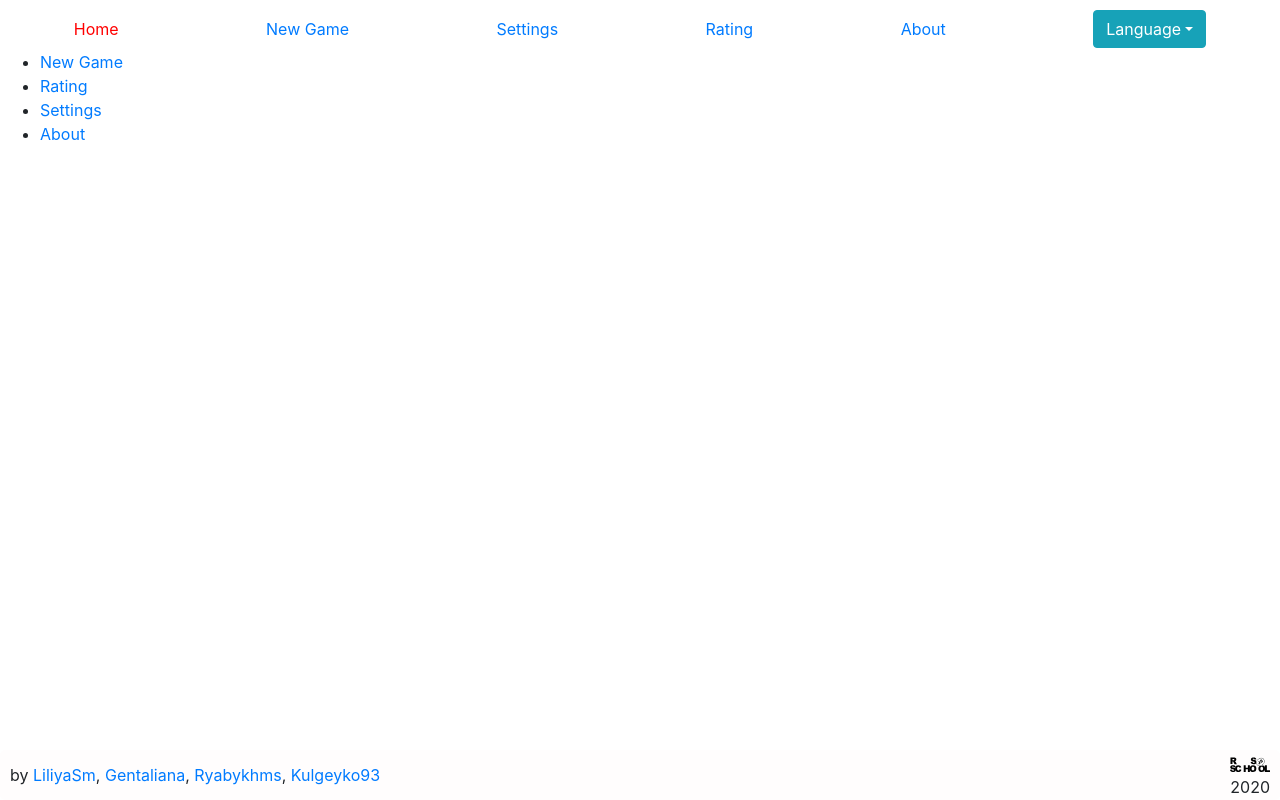
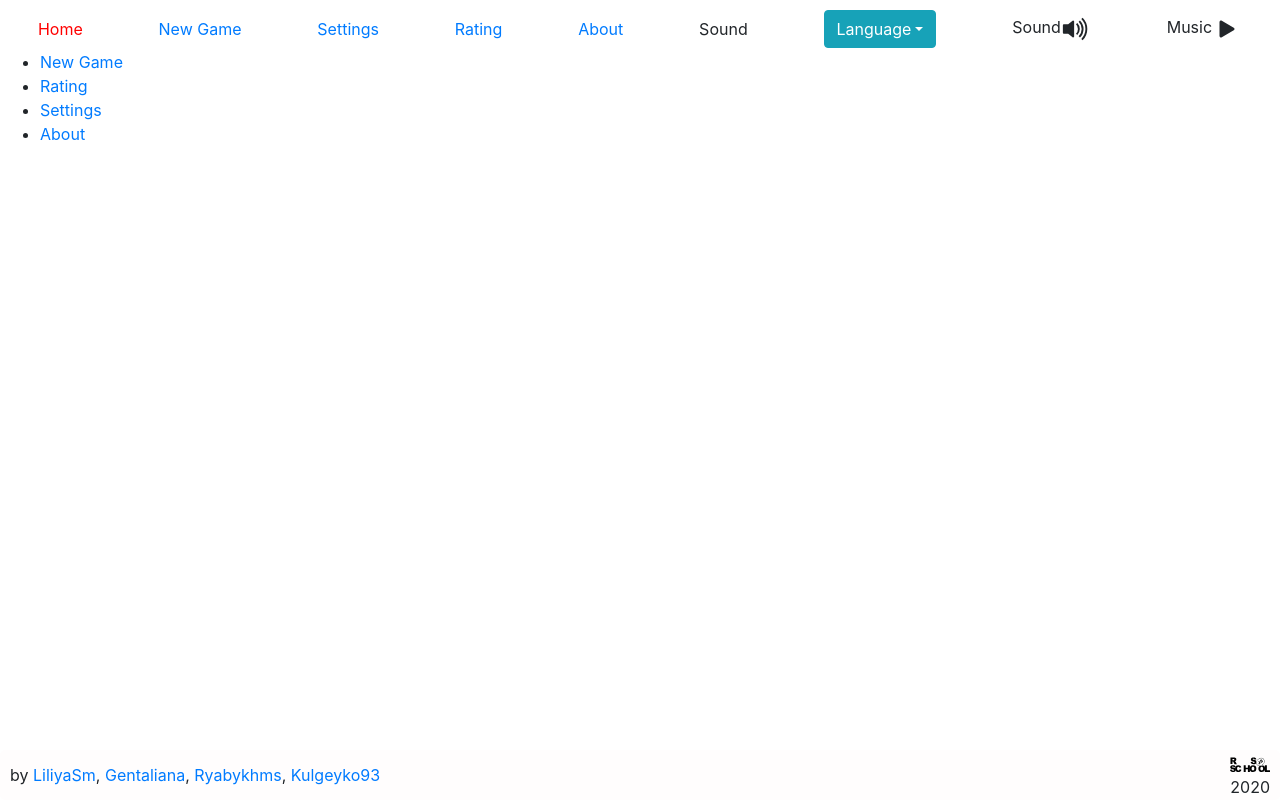
Before and after one commit to gentaliana/rsclone, a React app: page / in a window 1280 px wide. Built offline with nearby package versions, Linux system fonts and the light colour scheme.

Commit message:
RC-106 feat(menu): add buttons sound and music

```diff
--- a/package.json
+++ b/package.json
@@ -67,6 +67,7 @@
     "react-dev-utils": "^11.0.1",
     "react-dom": "^17.0.1",
     "react-i18next": "^11.8.5",
+    "react-icons": "^4.1.0",
     "react-redux": "^7.2.2",
     "react-refresh": "^0.8.3",
     "react-router-dom": "^5.2.0",
--- a/src/assets/locales/en/translation.json
+++ b/src/assets/locales/en/translation.json
@@ -17,7 +17,9 @@
     "newGame": "New Game",
     "settings": "Settings",
     "rating": "Rating",
-    "about": "About"
+    "about": "About",
+    "sound": "Sound",
+    "music": "Music"
   },
   "dropdown": {
     "titles": {
@@ -44,7 +46,6 @@
     "start": "Start"
   },
   "settingPage": {
-    "sound": "Sound",
     "soundOn": "sound on",
     "soundOff": "sound off",
     "firstUser": "First user name",
--- a/src/assets/locales/ru/translation.json
+++ b/src/assets/locales/ru/translation.json
@@ -17,7 +17,9 @@
     "newGame": "Новая игра",
     "settings": "Настройки",
     "rating": "Рейтинг",
-    "about": "Справка"
+    "about": "Справка",
+    "sound": "Звук",
+    "music": "Музыка"
   },
   "dropdown": {
     "titles": {
--- a/src/components/menu/menu.tsx
+++ b/src/components/menu/menu.tsx
@@ -1,9 +1,11 @@
 import React, { useMemo } from 'react';
 import { NavLink } from 'react-router-dom';
+import { setSound, setMusic } from '@store';
 import { DEFAULT_LANG, routes, Languages } from '@constants';
 import { useTranslation } from 'react-i18next';
-import { useSelector } from 'react-redux';
+import { useDispatch, useSelector } from 'react-redux';
 import { IAppState } from '@types';
+import { BsFillVolumeUpFill, BsFillVolumeMuteFill, BsFillPlayFill, BsFillPauseFill } from 'react-icons/bs';
 import { SelectOption } from '../selectOption';
 import './menu.scss';
 
@@ -19,7 +21,13 @@ export const Menu = (): JSX.Element => {
     [t],
   );
 
+  const dispatch = useDispatch();
+  const setIsSound = (sound: boolean) => dispatch(setSound(sound));
+  const setIsMusic = (music: boolean) => dispatch(setMusic(music));
+
   const isGameStart = useSelector((state: IAppState) => state.game.isGameStart);
+  const isSoundOn = useSelector((state: IAppState) => state.settings.isSoundOn);
+  const isMusicOn = useSelector((state: IAppState) => state.settings.isMusicOn);
 
   return (
     <nav>
@@ -49,6 +57,7 @@ export const Menu = (): JSX.Element => {
             {t('menu.about')}
           </NavLink>
         </li>
+        <span>Sound</span>
         {!isGameStart && (
           <li className="menu__item">
             <SelectOption
@@ -58,6 +67,22 @@ export const Menu = (): JSX.Element => {
             />
           </li>
         )}
+        <li className="menu__item">
+          <span>{t('menu.sound')}</span>
+          {isSoundOn ? (
+            <BsFillVolumeUpFill style={{ fontSize: '30px' }} onClick={() => setIsSound(!isSoundOn)} />
+          ) : (
+            <BsFillVolumeMuteFill style={{ fontSize: '30px' }} onClick={() => setIsSound(!isSoundOn)} />
+          )}
+        </li>
+        <li className="menu__item">
+          <span>{t('menu.music')}</span>
+          {isMusicOn ? (
+            <BsFillPlayFill style={{ fontSize: '30px' }} onClick={() => setIsMusic(!isMusicOn)} />
+          ) : (
+            <BsFillPauseFill style={{ fontSize: '30px' }} onClick={() => setIsMusic(!isMusicOn)} />
+          )}
+        </li>
       </ul>
     </nav>
   );
--- a/src/constants/actions.ts
+++ b/src/constants/actions.ts
@@ -1,6 +1,8 @@
 export enum SettingActions {
   SET_LANGUAGE = 'SET_LANGUAGE',
+  SET_SOUND = 'SET_SOUND',
   SET_SETTINGS = 'SET_SETTINGS',
+  SET_MUSIC = 'SET_MUSIC',
 }
 
 export enum GameActions {
--- a/src/pages/settings/settings.tsx
+++ b/src/pages/settings/settings.tsx
@@ -1,55 +1,61 @@
 import React, { useState, useEffect } from 'react';
 import { useDispatch, useSelector } from 'react-redux';
-import { setLanguage, setSettings } from '@store';
+import { setSettings } from '@store';
 import { Button } from 'react-bootstrap';
-import { ISettingsState, IAppState } from '@types';
+import { ISettingsPage, IAppState } from '@types';
 import { useTranslation } from 'react-i18next';
-import { DEFAULT_GAMER_NAME, DEFAULT_SECOND_GAMER_NAME, NOTIFY_TYPES, Languages } from '@constants';
-import { SelectOption } from 'src/components/selectOption';
+import { DEFAULT_GAMER_NAME, DEFAULT_SECOND_GAMER_NAME, NOTIFY_TYPES } from '@constants';
+// import { SelectOption } from 'src/components/selectOption';
 import { ButtonToggle } from '@components';
 import { User } from './User/User';
 import './settings.scss';
 
 export const Settings = (): JSX.Element => {
-  const DEFAULT_LANG = 'en';
-  const { i18n, t } = useTranslation();
+  // const DEFAULT_LANG = 'en';
+  const { t } = useTranslation();
   const dispatch = useDispatch();
-  const setLang = (lang: string) => dispatch(setLanguage(lang));
-  const setSett = (sett: ISettingsState) => dispatch(setSettings(sett));
+  // const setLang = (lang: string) => dispatch(setLanguage(lang));
+  const setSett = (sett: ISettingsPage) => dispatch(setSettings(sett));
 
-  const soundInitial = useSelector((state: IAppState) => state.settings.isSoundOn);
+  // const soundInitial = useSelector((state: IAppState) => state.settings.isSoundOn);
   const firstUserInitial = useSelector((state: IAppState) => state.settings.gamerName);
   const secondUserInitial = useSelector((state: IAppState) => state.settings.secondGamerName);
   const themeInitial = useSelector((state: IAppState) => state.settings.currentTheme);
-  const langInitial = useSelector((state: IAppState) => state.settings.lang);
+  // const langInitial = useSelector((state: IAppState) => state.settings.lang);
 
-  const [sound, setSound] = useState<boolean>(soundInitial);
+  // const [sound, setSound] = useState<boolean>(soundInitial);
   const [firstUser, setFirstUser] = useState<string>(firstUserInitial);
   const [secondUser, setSecondUser] = useState<string>(secondUserInitial);
   const [theme, setTheme] = useState<boolean>(themeInitial === 'light');
-  const [newLang, setNewLang] = useState<string>(langInitial);
+  // const [newLang, setNewLang] = useState<string>(langInitial);
 
   useEffect(() => {
-    setSound(soundInitial);
+    // setSound(soundInitial);
     setFirstUser(firstUserInitial);
     setSecondUser(secondUserInitial);
     setTheme(themeInitial === 'light');
-    setNewLang(langInitial);
-  }, [soundInitial, firstUserInitial, secondUserInitial, themeInitial, langInitial]);
+    // setNewLang(langInitial);
+  }, [
+    // soundInitial,
+    firstUserInitial,
+    secondUserInitial,
+    themeInitial,
+    // langInitial,
+  ]);
 
-  const changeLanguage = (lng: string | null) => {
-    setNewLang(lng ?? DEFAULT_LANG);
-    setLang(lng ?? DEFAULT_LANG);
-  };
-  const DROPDOWN_TITLES = React.useMemo(
-    () => ({
-      translations: t('dropdown.titles.language'),
-    }),
-    [t],
-  );
+  // const changeLanguage = (lng: string | null) => {
+  //   setNewLang(lng ?? DEFAULT_LANG);
+  //   setLang(lng ?? DEFAULT_LANG);
+  // };
+  // const DROPDOWN_TITLES = React.useMemo(
+  //   () => ({
+  //     translations: t('dropdown.titles.language'),
+  //   }),
+  //   [t],
+  // );
   return (
     <div className="settings">
-      <div className="sound">
+      {/* <div className="sound">
         <div className="soundText">{t('settingPage.sound')}</div>
         <ButtonToggle
           param={sound}
@@ -59,7 +65,7 @@ export const Settings = (): JSX.Element => {
           second={t('settingPage.soundOff')}
           onClick={setSound}
         />
-      </div>
+      </div> */}
 
       <User userName={firstUser} setUserName={setFirstUser} userText={t('settingPage.firstUser')} />
       <User userName={secondUser} setUserName={setSecondUser} userText={t('settingPage.secondUser')} />
@@ -76,25 +82,22 @@ export const Settings = (): JSX.Element => {
         />
       </div>
 
-      <div className="lang">
+      {/* <div className="lang">
         <div className="langText">{t('settingPage.language')}:</div>
-        <SelectOption setCurrShowingData={changeLanguage} options={Languages} title={DROPDOWN_TITLES.translations} />
-      </div>
+      </div> */}
       <div className="btn-save">
         <Button
           variant={NOTIFY_TYPES.success}
           size="sm"
           onClick={() => {
-            setSett(
-              {
-                lang: newLang,
-                isSoundOn: sound,
+            setSett({
+              // lang: langInitial,
+              // isSoundOn: soundInitial,
               gamerName: firstUser === '' ? DEFAULT_GAMER_NAME : firstUser,
               secondGamerName: secondUser === '' ? DEFAULT_SECOND_GAMER_NAME : secondUser,
               currentTheme: theme ? t('settingPage.light') : t('settingPage.dark'),
-              },
-            );
-            i18n.changeLanguage(newLang);
+            });
+            // i18n.changeLanguage(newLang);
           }}
         >
           {t('settingPage.save')}
@@ -103,37 +106,33 @@ export const Settings = (): JSX.Element => {
           variant={NOTIFY_TYPES.error}
           size="sm"
           disabled={
-            newLang === DEFAULT_LANG &&
-            sound &&
-            firstUser === DEFAULT_GAMER_NAME &&
-            secondUser === DEFAULT_SECOND_GAMER_NAME &&
-            theme
+            // newLang === DEFAULT_LANG &&
+            // sound &&
+            firstUser === DEFAULT_GAMER_NAME && secondUser === DEFAULT_SECOND_GAMER_NAME && theme
           }
           onClick={() => {
-            if (!sound || firstUser !== DEFAULT_GAMER_NAME || secondUser !== DEFAULT_SECOND_GAMER_NAME || !theme) {
-              setSound(soundInitial);
+            if (firstUser !== DEFAULT_GAMER_NAME || secondUser !== DEFAULT_SECOND_GAMER_NAME || !theme) {
+              // setSound(soundInitial);
               setFirstUser(firstUserInitial);
               setSecondUser(secondUserInitial);
               setTheme(themeInitial === 'light');
-              setNewLang(langInitial);
+              // setNewLang(langInitial);
             }
             if (
-              soundInitial !== true ||
+              // soundInitial !== true ||
               firstUserInitial !== DEFAULT_GAMER_NAME ||
               secondUserInitial !== DEFAULT_SECOND_GAMER_NAME ||
-              themeInitial !== 'light' ||
-              langInitial !== DEFAULT_LANG
+              themeInitial !== 'light'
+              // langInitial !== DEFAULT_LANG
             ) {
-              setSett(
-                {
-                  lang: DEFAULT_LANG,
-                  isSoundOn: true,
+              setSett({
+                // lang: langInitial,
+                // isSoundOn: soundInitial,
                 gamerName: DEFAULT_GAMER_NAME,
                 secondGamerName: DEFAULT_SECOND_GAMER_NAME,
                 currentTheme: 'light',
-                },
-              );
-              i18n.changeLanguage(DEFAULT_LANG);
+              });
+              // i18n.changeLanguage(DEFAULT_LANG);
             }
           }}
         >
--- a/src/store/actions/settingsActions.ts
+++ b/src/store/actions/settingsActions.ts
@@ -1,10 +1,16 @@
 import { Dispatch } from 'redux';
 import { SettingActions } from '@constants';
-import { ISettingsState, ISetLanguageAction, ISetSettingsAction } from '@types';
+import { ISettingsPage, ISetLanguageAction, ISetSettingsAction, ISetSoundAction, ISetMusicAction } from '@types';
 
 /* eslint-disable implicit-arrow-linebreak */
 export const setLanguage = (payload: string) => (dispatch: Dispatch): ISetLanguageAction =>
   dispatch({ type: SettingActions.SET_LANGUAGE, payload });
 
-export const setSettings = (payload: ISettingsState) => (dispatch: Dispatch): ISetSettingsAction =>
+export const setSound = (payload: boolean) => (dispatch: Dispatch): ISetSoundAction =>
+  dispatch({ type: SettingActions.SET_SOUND, payload });
+
+export const setMusic = (payload: boolean) => (dispatch: Dispatch): ISetMusicAction =>
+  dispatch({ type: SettingActions.SET_MUSIC, payload });
+
+export const setSettings = (payload: ISettingsPage) => (dispatch: Dispatch): ISetSettingsAction =>
   dispatch({ type: SettingActions.SET_SETTINGS, payload });
--- a/src/store/default-state.ts
+++ b/src/store/default-state.ts
@@ -27,6 +27,7 @@ export const defaultState: IAppState = {
   settings: {
     lang: DEFAULT_LANG,
     isSoundOn: true,
+    isMusicOn: true,
     gamerName: DEFAULT_GAMER_NAME,
     secondGamerName: DEFAULT_SECOND_GAMER_NAME,
     currentTheme: 'light',
--- a/src/store/reducers/settingsReducer.ts
+++ b/src/store/reducers/settingsReducer.ts
@@ -18,6 +18,17 @@ export function settings(state: ISettingsState = defaultState.settings, action:
         lang: payload,
       };
 
+    case SettingActions.SET_SOUND:
+      return {
+        ...state,
+        isSoundOn: payload,
+      };
+    case SettingActions.SET_MUSIC:
+      return {
+        ...state,
+        isMusicOn: payload,
+      };
+
     default:
       return state;
   }
```
Also changed, not shown: src/types/actionTypes.ts (+12 -2 lines), src/types/interfaces.ts (+9 -0 lines), 1 other file (tests, documents, lock files or other folders). Lines whose indentation alone changed are shown as unchanged.
